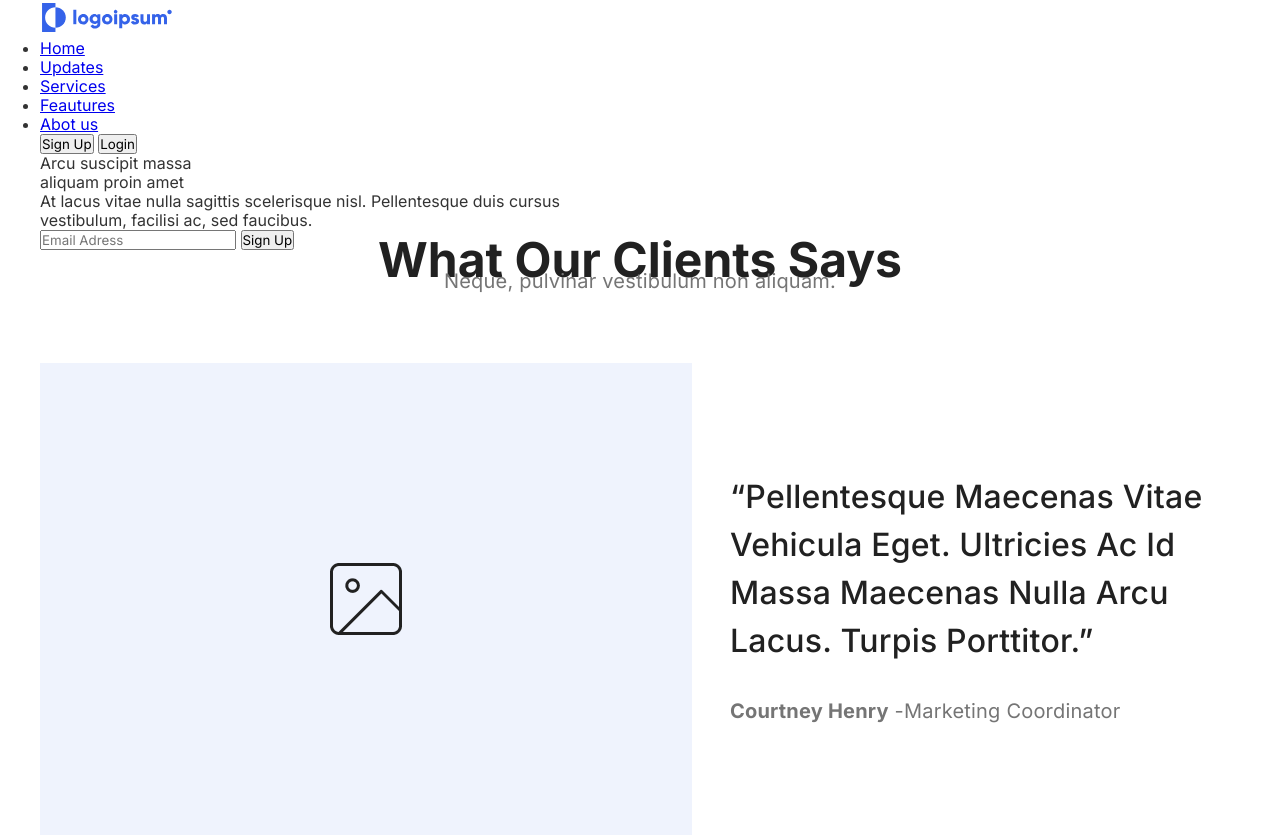
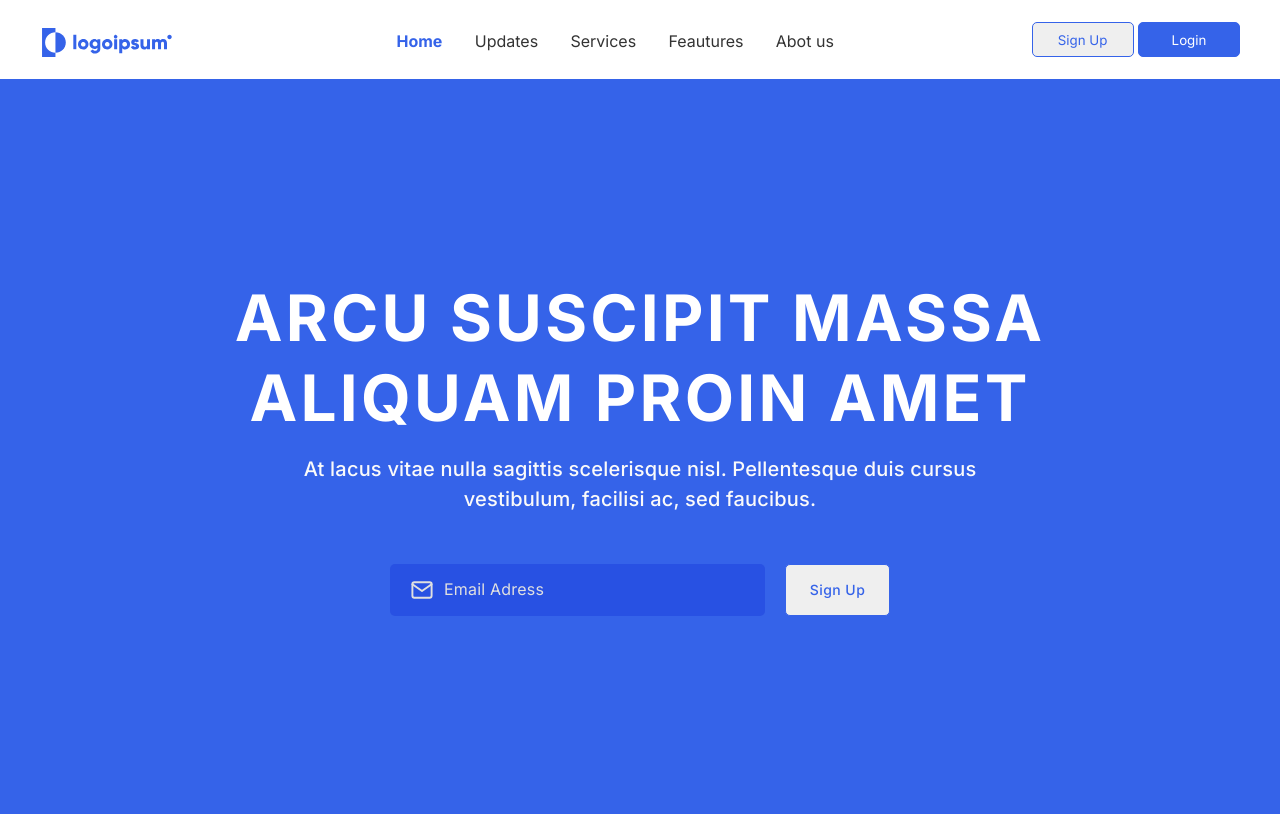
Before and after one commit to AlexJaneMercer/NewProject, a plain HTML site: page index.html in a window 1280 px wide. Shown: the top 838 px of the page. Drawn offline with Linux system fonts and the light colour scheme.

Commit message:
add block 1-2 to css

```diff
--- a/assets/css/style.css
+++ b/assets/css/style.css
@@ -63,7 +63,177 @@ h1{
 	color: #212121;
 }
 
+input{
+    padding: 0;
+    margin: 0;
+    border: 0;
+    border: none;
+  }
+
+a{
+    text-decoration: none;
+    color: inherit;
+}
+
+ul,
+li,
+p{
+    margin: 0;
+    padding: 0;
+    list-style: none;
+}
+
 /* common styles */
+
+/* block-1-2 */
+.header {
+    width: 100%;
+    min-height: 79px;
+  }
+
+  .logo {
+    padding-top: 24.9px;
+
+    float: left;
+
+  }
+
+  .nav__menu{
+    padding-top: 31.5px;
+    padding-left: 222.5px;
+    float: left;
+  }
+  .menu__item{
+    display: inline-block;
+  }
+  .menu__item+.menu__item{
+    padding-left: 27.85px;
+  }
+
+  .menu__ul li:first-child{
+    font-weight: 700;
+    color: #3563E9;
+  }
+
+  .reg__buttons{
+    padding-top: 22px;
+    float: right;
+  }
+
+  .reg__button{
+    font-family: inter;
+    display: flex;
+    flex-direction: row;
+    align-items: center;
+    padding: 8px 22px;
+    gap: 10px;
+    width: 102px;
+    height: 35px;
+    border: 1px solid #3563E9;
+    border-radius: 5px;
+    color: #3563E9;
+    flex: none;
+    order: 0;
+    flex-grow: 0;
+  }
+
+  .reg__buttons .reg__button{
+    display: inline-block;
+  }
+
+  .reg__buttons button:nth-child(2){
+    background: #3563E9;
+    color: #FFF;
+  }
+
+  .main__frame{
+    width: 100%;
+    min-height: 735px;
+    background-color: #3563E9;
+    margin-bottom: 80px;
+  }
+
+  .main__text{
+    padding-top: 198.5px;
+    Font-family: 'Inter';
+    font-style: normal;
+    font-weight: 700;
+    font-size: 64px;
+    line-height: 80px;
+    text-align: center;
+    letter-spacing: 3.2px;
+    text-transform: uppercase;
+    color: #FFFFFF;
+
+  }
+
+  .description__text{
+    padding-top: 16px;
+    font-family: 'Inter';
+    font-style: normal;
+    font-weight: 500;
+    font-size: 20px;
+    line-height: 30px;
+    text-align: center;
+    letter-spacing: 0.2px;
+    color: #FAFAFA;
+  }
+
+  .input__form{
+    padding-top: 50px;
+    padding-left: 350px;
+  }
+
+  .email__form{
+    float: left;
+    width: 375px;
+    min-height: 52px;
+    background: #2851E3;
+    border-radius: 5px;
+  }
+
+  input.email__form::placeholder{
+    width: 110px;
+    height: 19px;
+    font-family: 'Inter';
+    font-style: normal;
+    font-weight: 400;
+    font-size: 16px;
+    line-height: 19px;
+    display: flex;
+    align-items: center;
+    letter-spacing: 0.2px;
+    color: #E0E0E0;
+    flex: none;
+    order: 1;
+    flex-grow: 0;
+    padding-left: 54px;
+  }
+
+  .email__form:first-child{
+    background-image: url(../img/email_icon.svg);
+    background-repeat: no-repeat;
+    background-size: 24px 24px;
+    background-position: top 14px left 20px;
+  }
+
+  .email__button{
+    margin-left: 20px;
+    font-family: 'Inter';
+    font-weight: 500;
+    font-size: 14px;
+    line-height: 22px;
+    letter-spacing: 0.46px;
+    align-items: center;
+    padding: 8px 22px;
+    width: 105px;
+    height: 52px;
+    border: 1px solid #3563E9;
+    border-radius: 5px;
+    color: #3563E9;
+  }
+
+/* block-1-2 */
 
 /* block-5-6 */
 
```
